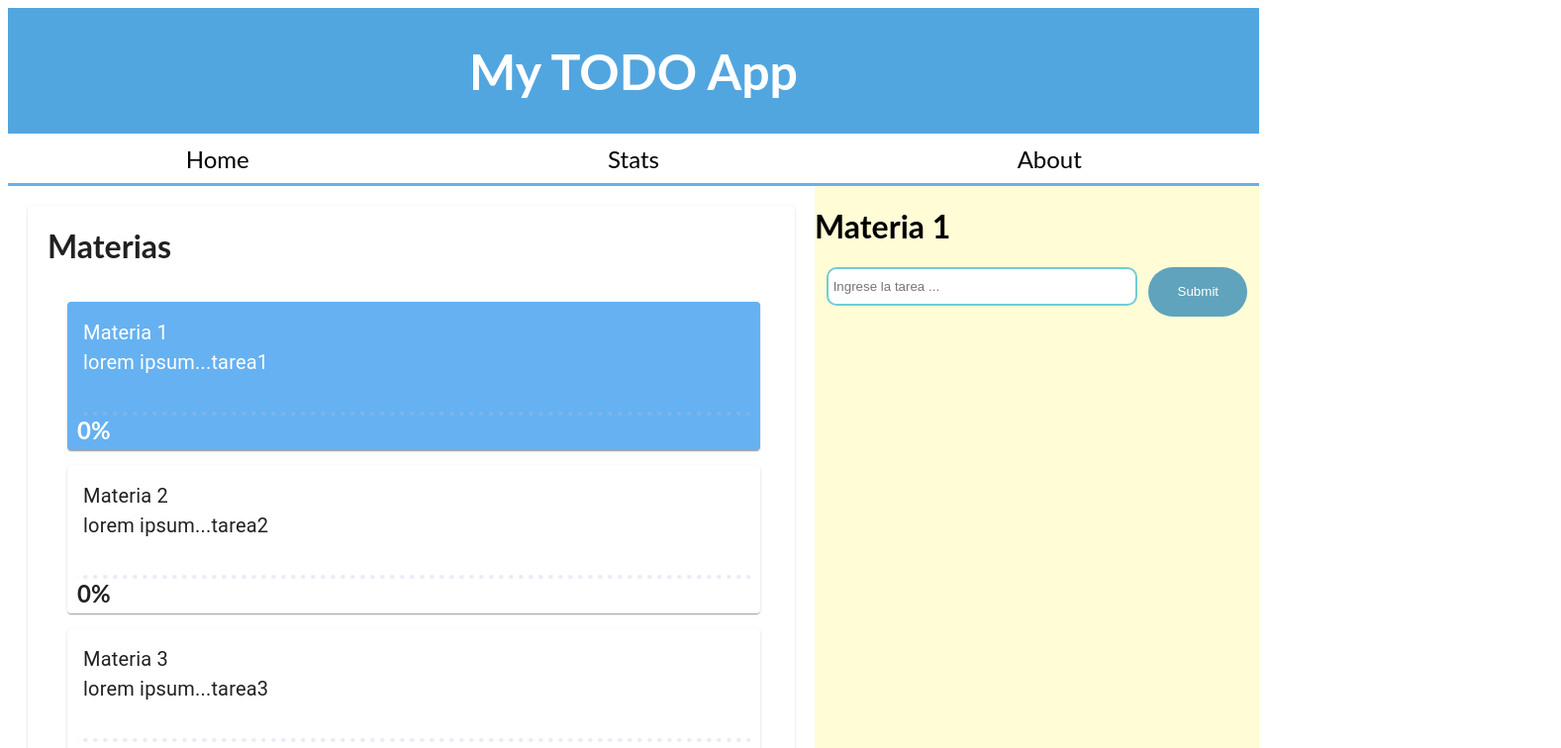
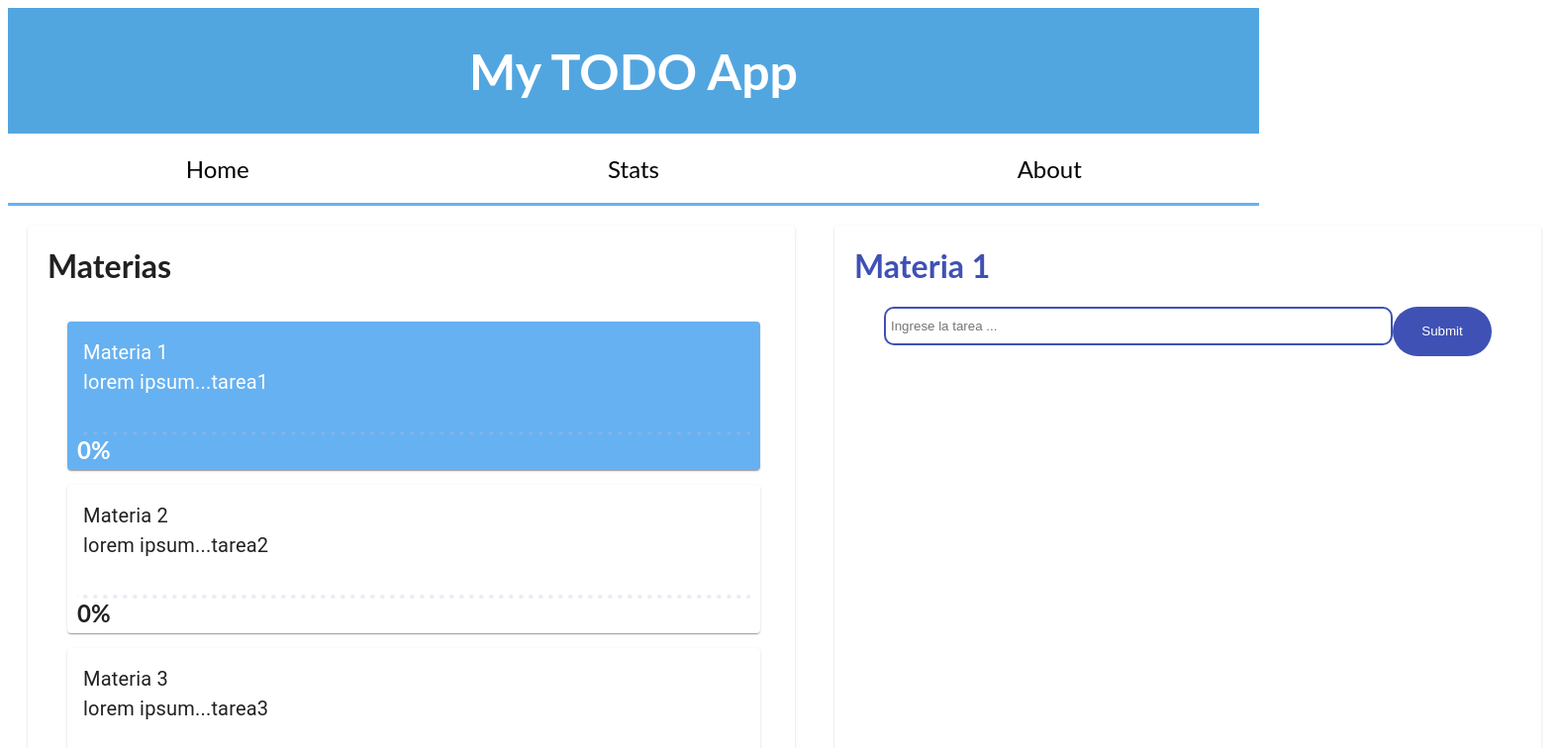
Before and after one commit to Amayha/Taller1WebAvanzada, a React (Create React App) app: page / in a window 1280 px wide. Shown: the top 756 px of the page at 99% size, 1577 px wide, since content can reach past the window. Built offline with nearby package versions, Linux system fonts and the light colour scheme.

Commit message:
Mas estilos

```diff
--- a/src/components/Materias/Materias.js
+++ b/src/components/Materias/Materias.js
@@ -83,6 +83,7 @@ const useStyles = makeStyles({
         paddingLeft: '20px',
         margin: '20px',
         marginBottom: '100px',
+        minHeight: '700px',
     },
     sub:{
         display: 'flex',
--- a/src/components/Navbar/NavBar.js
+++ b/src/components/Navbar/NavBar.js
@@ -35,8 +35,9 @@ const useStyles = makeStyles({
         display: 'flex',
         flexDirection: 'row',
         justifyContent: 'space-evenly',
-        height: '50px',
+        height: '70px',
         alignItems: 'center',
+        padding: '0px',
     },
     a: {
         textDecoration: 'none',
--- a/src/components/Tareas/Tareas.js
+++ b/src/components/Tareas/Tareas.js
@@ -20,12 +20,10 @@ function TodoCard(props) {
                 <Card key={ta.idTarea} className={classes.card}>
                     <CardContent className={classes.contenido}>
                         {ta.titulo}
-                        <div>
+                        <div className={classes.chulo}>
                             <Checkbox checked={estado}
                                 onClick={() => tareaCompleta(ta.idTarea)}
-                            >
-
-                            </Checkbox>
+                            ></Checkbox>
                         </div>
 
                     </CardContent>
@@ -72,6 +70,12 @@ const useStyles = makeStyles({
     contenido: {
         display: 'flex',
         flexDirection: 'row',
+        width: '100%',
+        height: '100%',
+    },
+    chulo:{
+        display: 'flex',
+        justifyContent: 'flex-end',
     },
 
 });
--- a/src/components/TaskForm/TaskForm.js
+++ b/src/components/TaskForm/TaskForm.js
@@ -23,7 +23,7 @@ function TaskForm(props) {
     return (
         <div>
             <form onSubmit={onSubmit} className={classes.forma}>
-                <div>
+                <div className={classes.text}>
                     <input
                         type="text"
                         placeholder="Ingrese la tarea ..."
@@ -33,7 +33,7 @@ function TaskForm(props) {
                     >
                     </input>
                 </div>
-                <div>
+                <div className={classes.enviar}>
                     <input type="submit" className={classes.boton}></input>
                 </div>
 
@@ -45,16 +45,24 @@ function TaskForm(props) {
 const useStyles = makeStyles({
     input: {
         height: '25px',
-        width: '300px',
-        border: '2px solid #71ccd5',
+        width: '500px',
+        border: '2px solid #3f51b5',
         borderRadius: '10px',
         padding: '5px',
+    },
+    text:{
+        paddingLeft: '30px',
+    },
+    enviar:{
+        paddingRight: '50px',
     },
 
     forma:{
         display: 'flex',
         flexDirection:'row',
-        justifyContent: 'space-evenly',
+        justifyContent: 'space-between',
+        listStyle: 'none',
+        paddingLeft: '0',
 
     },
 
@@ -62,7 +70,7 @@ const useStyles = makeStyles({
         height: '50px',
         width: '100px',
         color: '#fff',
-        background:'#60a3bc',
+        background:'#3f51b5',
         borderRadius: '50px',
         border: 'none',
         transition: 'all 0.4s ease 0s',
--- a/src/containers/App/App.js
+++ b/src/containers/App/App.js
@@ -73,7 +73,7 @@ const useStyles = makeStyles({
   rigth: {
     flexBasis: '50%',
   },
-  contenedor:{
+  contenedor: {
     fontFamily: 'Century Gothic, Lato, sans-serif',
   },
 
--- a/src/containers/TodoList/TodoList.js
+++ b/src/containers/TodoList/TodoList.js
@@ -3,9 +3,12 @@ import { makeStyles } from '@material-ui/core/styles';
 import Tareas from '../../components/Tareas/Tareas';
 import { flexbox } from '@material-ui/system';
 import TaskForm from '../../components/TaskForm/TaskForm';
+import Card from '@material-ui/core/Card';
 
 
 function TodoList(props) {
+
+    const classes = useStyles();
 
     //const [tareas, setTareas] = React.useState([]);
 
@@ -24,27 +27,33 @@ const actualizarEstadoTarea = idTarea => {
 
     console.log(props.materia);
     return (
-    <div>
-        <h1>{props.nombreMateria}</h1>
+        <Card className={classes.forma}>
+            <h1 className={classes.nombreDeLaMateria}>{props.nombreMateria}</h1>
             <TaskForm addTarea={addTarea} />
             <Tareas tareas={props.materia.tareas}
                 actualizarEstadoTarea={actualizarEstadoTarea}
             />
-    </div>
+        </Card>
+
     )
 }
 
 
-const useStyles = makeStyles(theme => ({
-
-    contendor: {
+const useStyles = makeStyles({
+    forma: {
         display: 'flex',
         flexDirection: 'column',
-
+        listStyleType: 'none',
+        paddingLeft: '20px',
+        margin: '20px',
+        marginBottom: '100px',
+        minHeight: '700px',
+    },
+    nombreDeLaMateria:{
+        color: '#3f51b5',
     },
 
 
-
-}));
+});
 
 export default TodoList;
--- a/src/containers/Trabajo/Trabajo.js
+++ b/src/containers/Trabajo/Trabajo.js
@@ -90,7 +90,7 @@ const useStyles = makeStyles({
 
     rigth: {
         flexBasis: '50%',
-        backgroundColor: '#fffcd6',
+
     }
 
 });
```
Lines whose indentation alone changed are shown as unchanged.
